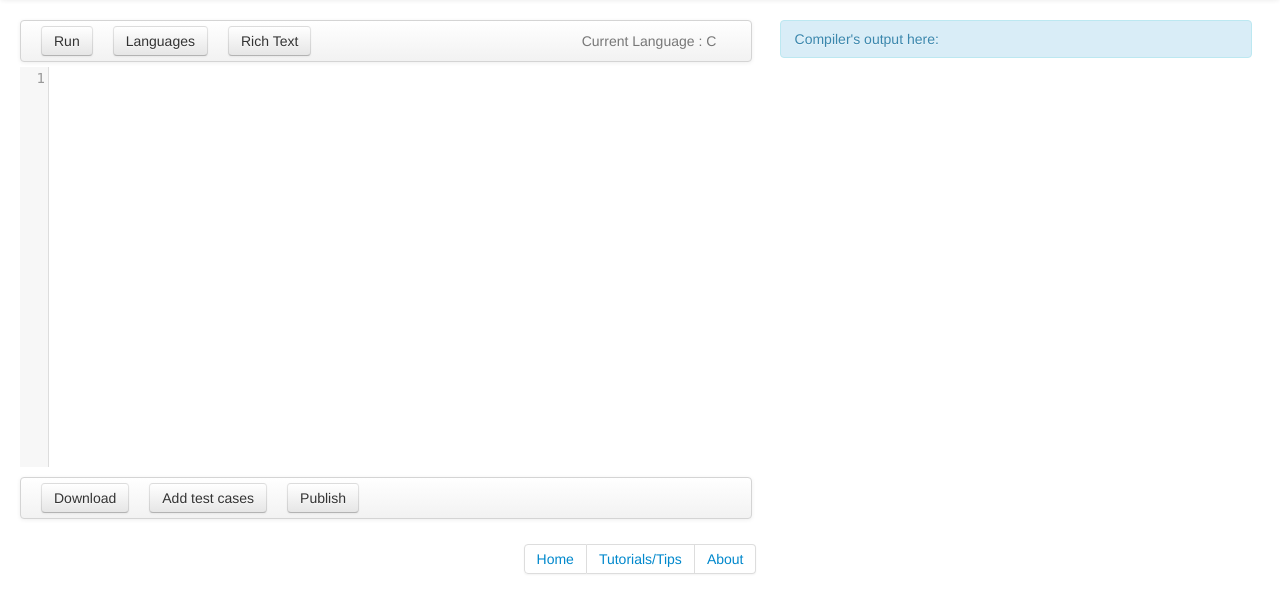
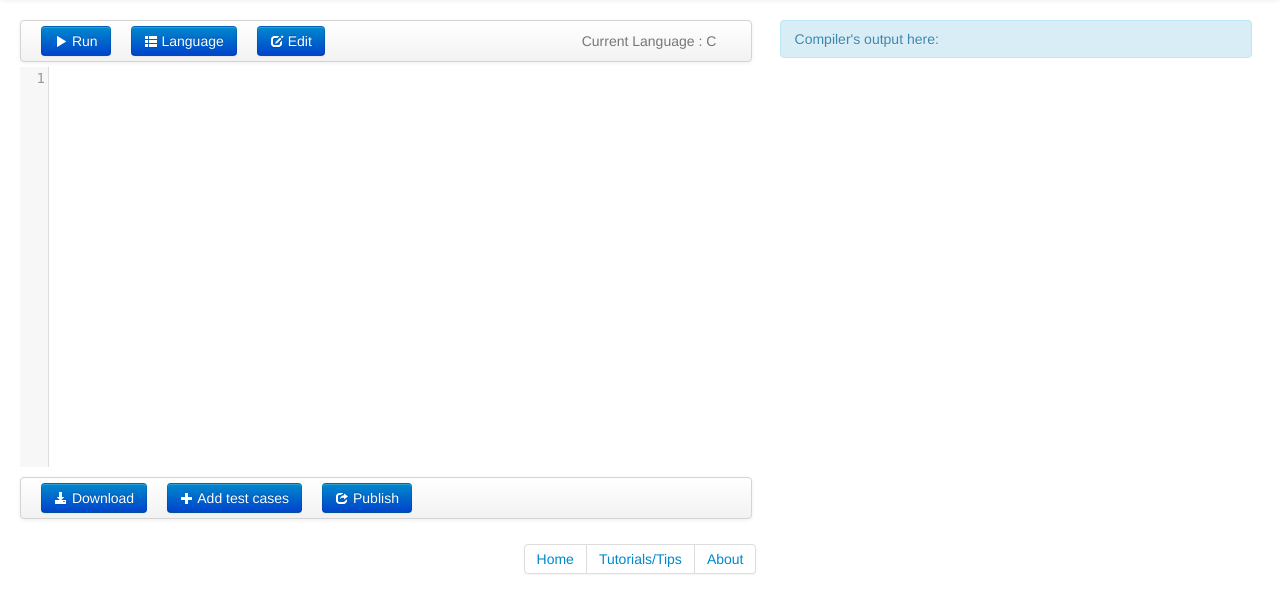
Before and after one commit to rohandalvi/final_codeIt, a PHP site: page /codeIt/ in a window 1280 px wide. Shown: the part 42-655 px from the top of the page. Run offline with PHP 8.4, Linux system fonts and the light colour scheme; some libraries are stand-ins or nearby versions.

Commit message:
major UI change of buttons and icons
added icons to buttons

```diff
--- a/index.php
+++ b/index.php
@@ -131,14 +131,23 @@
 			    <div id="lang_anchor" class="navbar" style="margin-bottom:5px; margin-left:-20px;">
 					<div class="navbar-inner" style="margin-left:20px;">
 					<ul class="nav menu">
-					<li class="active ListItem"><input type="submit" id="runsubmit" name="submission" class="btn fa-input" value="Run"/></li>
-					<li id="test" class="">
-						<input type="button" id="btnlanguage" name="btnlanguage" class="btn fa-input" value="Languages"
-							onclick="pinUnpinLangPanel()" rel="tooltip" style="margin-left:20px;"/>
+					<li class="ListItem">
+						<button type="submit" class="btn btn-primary" id="runsubmit" name="submission" value="Run"
+							class="" style="margin-left:0px;">
+						  <i class="icon-play icon-white"></i> Run
+						</button>
 					</li>
 					<li id="test" class="">
-						<input type="button" id="btnrichtext" name="btnrichtext" class="btn fa-input" value="Rich Text"
-							onclick="pinUnpinRichTextPanel()" rel="tooltip" style="margin-left:20px;"/>
+						<button type="image" class="btn btn-primary" id="btnlanguage" name="btnlanguage"
+							class="" style="margin-left:20px;">
+						  <i class="icon-th-list icon-white" rel="tooltip"></i> Language
+						</button>
+					</li>
+					<li id="test" class="">
+						<button type="image" class="btn btn-primary" id="btnrichtext" name="btnrichtext" class="" value="Rich Text"
+								rel="tooltip" style="margin-left:20px;"">
+						  <i class="icon-edit icon-white"></i> Edit
+						</button>
 					</li>
 					</ul>
 
@@ -170,11 +179,24 @@
 			    <div class="navbar" style="margin-bottom:5px; margin-left:20px;	">
 					<div class="navbar-inner">
 						<ul class="nav">
-						  <li><input type="button" id="undo" onClick="doUndo()" class="btn fa-input" value="Undo" style="margin-left:0px;"></li>
-						  <li><input type="button" id="redo" onClick="doRedo()" class="btn fa-input" value="Redo" style="margin-left:20px;"></li>
-						  <li><input type="button" id="print" onClick="doPrint()" class="btn fa-input" value="Print" style="margin-left:20px;"></li>
-						  <li><label style="margin-left:20px; padding: 10px 15px 5px; color: #777777;">Font Size</label></li>
-						  <li>
+							<li>
+							<input type="image" id="undo" class="fa-input" value="Undo" title="Undo"
+								style="margin-left:0px; margin-top:2px; height: 30px; weight:20px;" src="img/undo.png">
+							</li>
+							<li>
+							<input type="image" id="redo" class="fa-input" value="Redo" title="Redo"
+								style="margin-left:20px; margin-top:2px; height: 30px; weight:20px;" src="img/redo.png">
+							</li>
+							<li>
+							<input type="image" id="print" class="fa-input" value="Print" title="Print code"
+								style="margin-left:20px; margin-top:2px; height: 40px; weight:20px;" src="img/print.png">
+							</li>
+							<li>
+							<input type="image" id="clear" class="fa-input" value="Clear" title="Clear code"
+								style="margin-left:20px; margin-top:6px; height:30px; weight:20px;" src="img/clear.png">
+							</li>
+							<li><label style="margin-left:20px; padding: 10px 15px 5px; color: #777777;">Font Size</label></li>
+							<li>
 							<select id="fontSelect" size="5" id="testList" value="14"
 								style="height:25px; width:60px; margin-left:-5px; margin-top:8px; color: #777777;" onChange="doFontChange()">
 
@@ -195,6 +217,43 @@
 			</div>
 
 			<script type="text/javascript" >
+
+
+					$('#btnlanguage').click(function(event) {
+						event.preventDefault(); // to stop submit
+						pinUnpinLangPanel();
+					});
+
+					$('#btnrichtext').click(function(event) {
+						event.preventDefault(); // to stop submit
+						pinUnpinRichTextPanel();
+					});
+
+					$('#undo').click(function(event) {
+						event.preventDefault(); // to stop submit
+						doUndo();
+					});
+
+					$('#redo').click(function(event) {
+						event.preventDefault(); // to stop submit
+						doRedo();
+					});
+
+					$('#print').click(function(event) {
+						event.preventDefault(); // to stop submit
+						doPrint();
+					});
+
+
+					// clear the contents of the code textarea
+					$('#clear').click(function(event) {
+						event.preventDefault(); // to stop submit
+						editor.setValue("");
+					});
+
+
+
+
 
 					// Author: Shardul Bagade; Comment: Change font based on selected value
 					function doFontChange(){
@@ -337,16 +396,31 @@
 						<div class="navbar-inner" style="margin-left:20px;">
 						<ul class="nav">
 						<!-- Author: Shardul Bagade; Comment: Button for downloading code -->
-						<li><input type="submit" id="dwnldsubmit" name="submission" class="btn fa-input" value="Download"></li>
-						<li><input type="button" id="btnshowtestcase" class="btn fa-input" value="Add test cases" style="margin-left:20px;"></li>
-						<li><input type="submit" id="btnpublish" name="submission" class="btn fa-input" value="Publish" style="margin-left:20px;"></li>
+						<li>
+						<button type="submit" id="dwnldsubmit" name="submission" class="btn btn-primary" value="Download"
+							class="" style="margin-left:0px;">
+						  <i class="icon-download-alt icon-white"></i> Download
+						</button>
+						<li>
+						<button type="button" id="btnshowtestcase" name="submission" class="btn btn-primary" value="Add test cases"
+							class="" style="margin-left:20px;">
+						  <i class="icon-plus icon-white"></i> Add test cases
+						</button>
+						</li>
+						<li>
+						<button type="submit" id="btnpublish" name="submission" class="btn btn-primary" value="Publish"
+							class="" style="margin-left:20px;">
+						  <i class="icon-share icon-white"></i> Publish
+						</button>
+						</li>
 						<script>
 
-						$("#btnshowtestcase").click(function () {
+						$("#btnshowtestcase").click(function (event) {
 								/// function to show the UI for test cases
 								/// hide and show test case UI
 								/// change the height of code text area while hiding and showing test case UI
 
+								event.preventDefault();
 								if(document.getElementById('lang_id').style.visibility == 'visible') // close language panel if open
 								{
 									document.getElementById('lang_id').style.visibility = 'hidden';
```
